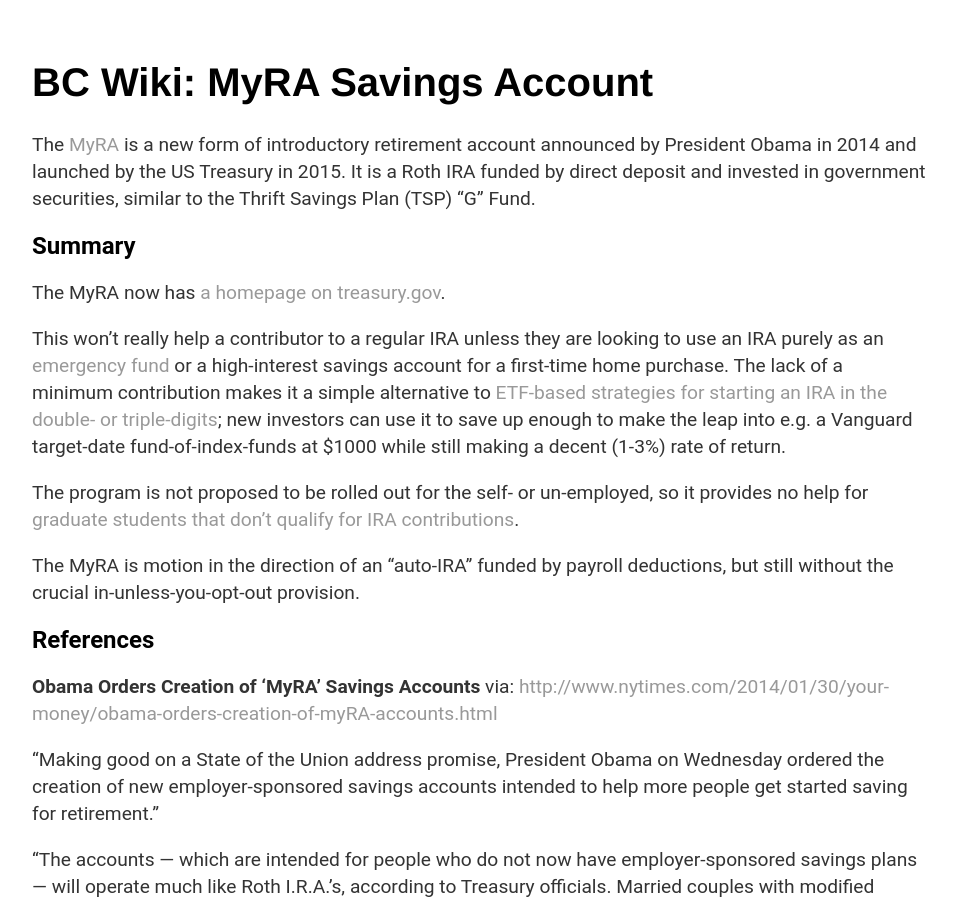
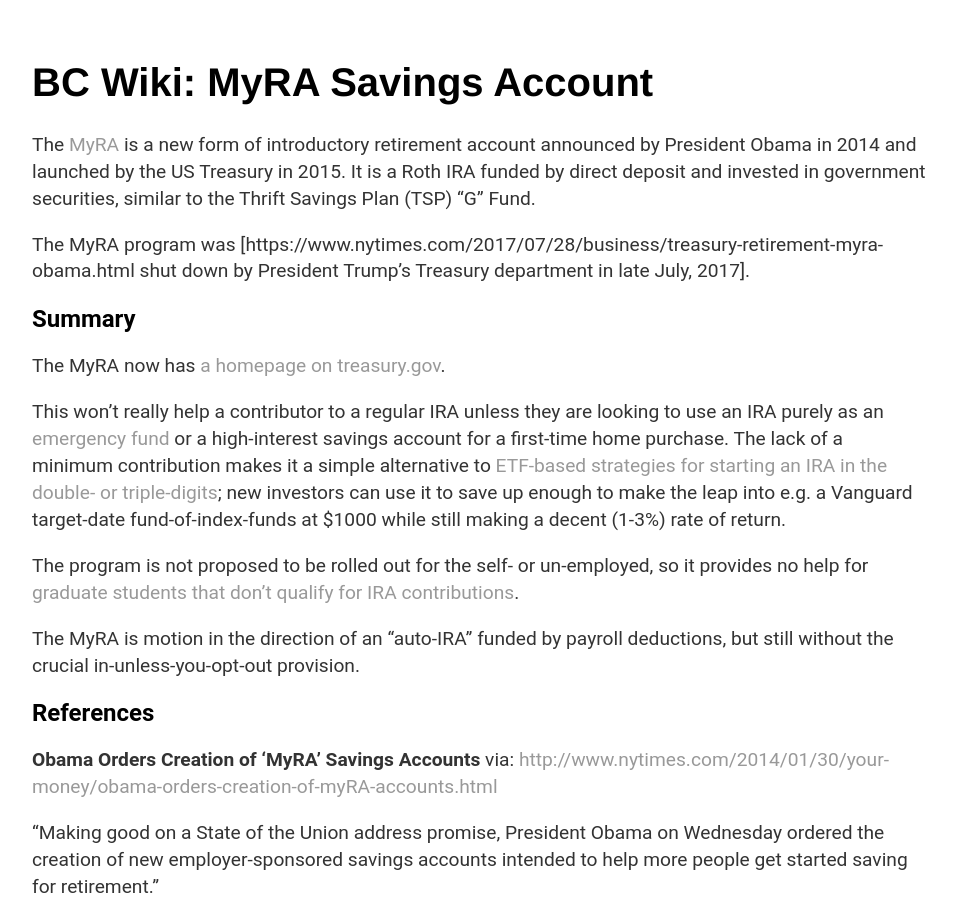
Before and after one commit to brandoncurtis/wiki, a Jekyll site: the page built from _wikipages/finance/myra.md, in a window 1280 px wide and 900 px high. Shown: the whole window, without its empty margins (160-1116 px from the left). Built offline with Jekyll 4.4.1, drawn with Linux system fonts in a browser that asks for light colours.

Commit message:
myRA shutdown announcement

```diff
--- a/_wikipages/dump-ahswiki/MyRA_Savings_Accounts.md
+++ b/_wikipages/finance/myra.md
@@ -1,11 +1,13 @@
 ---
 layout: default
 title: MyRA Savings Account
-permalink: p/myra-savings
+permalink: p/myra
 category: finance
 ---
 
 The [MyRA](http://en.wikipedia.org/wiki/MyRA) is a new form of introductory retirement account announced by President Obama in 2014 and launched by the US Treasury in 2015. It is a Roth IRA funded by direct deposit and invested in government securities, similar to the Thrift Savings Plan (TSP) "G" Fund.
+
+The MyRA program was [https://www.nytimes.com/2017/07/28/business/treasury-retirement-myra-obama.html shut down by President Trump's Treasury department in late July, 2017].
 
 Summary
 -------
```
